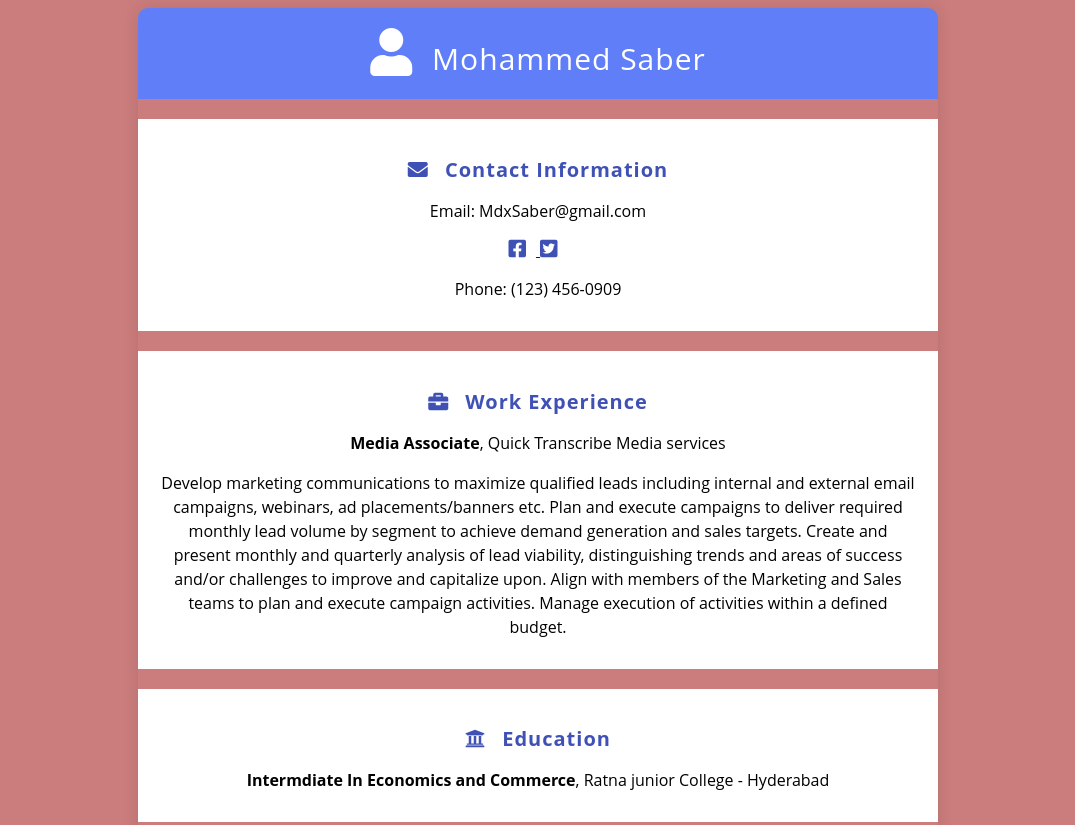
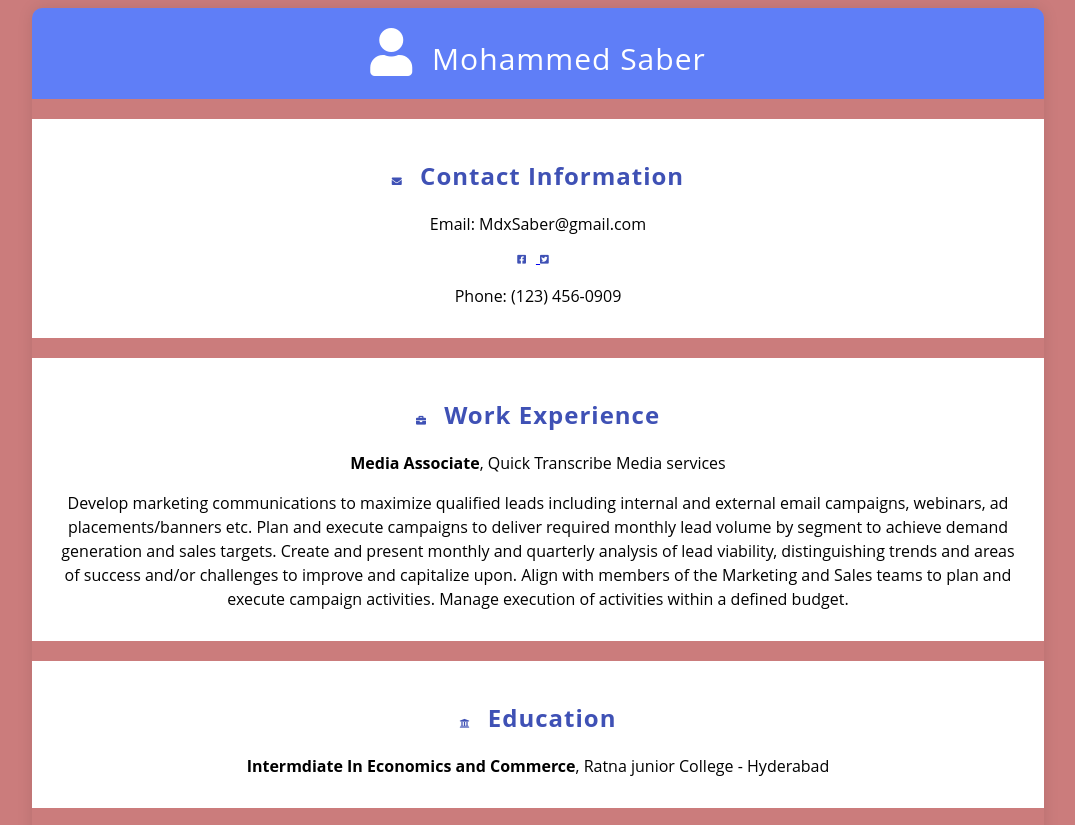
Before and after one commit to MdxSaber/resumenew, a plain HTML site: page index.html in a window 1280 px wide. Shown: the top 825 px of the page, without its empty margins (102-1177 px from the left). Drawn offline with Linux system fonts and the light colour scheme.

Commit message:
Update index.html

```diff
--- a/index.html
+++ b/index.html
@@ -6,45 +6,7 @@
     <link rel="stylesheet" type="text/css" href="style.css">
 
     <meta charset="UTF-8">
-    <style>
-      .container {
-        width: 800px;
-        margin: 0 auto;
-        text-align: center;
-      }
-
-      .header {
-        padding: 20px;
-        background-color: rgb(95, 126, 247);
-        font-size: 30px;
-      }
-
-      .header i {
-        padding-right: 10px;
-      }
-
-      .section {
-        padding: 20px;
-        background-color: white;
-        margin-top: 20px;
-      }
-
-      .section h2 {
-        font-size: 20px;
-        margin-bottom: 10px;
-      }
-
-      .section p {
-        font-size: 16px;
-        margin-bottom: 10px;
-      }
-
-      .section i {
-        padding-right: 10px;
-        font-size: 20px;
-      }
-    </style>
-  </head>
+      </head>
   <body>
     <div class="container">
       <div class="header">
@@ -52,15 +14,14 @@
         Mohammed Saber
       </div>
       <div class="section">
-        <h2>
+        <h2 class="headline">
           <i class="fa fa-envelope"></i>
           Contact Information
         </h2>
         <p>
           Email: MdxSaber@gmail.com
         </p>
-        <h2></h2>
-        <a href="https://www.facebook.com/your_username" target="_blank">
+               <a href="https://www.facebook.com/your_username" target="_blank">
           <i class="social-media-icon fab fa-facebook-square"></i>
         </a>
         <a href="https://www.twitter.com/your_username" target="_blank">
```
